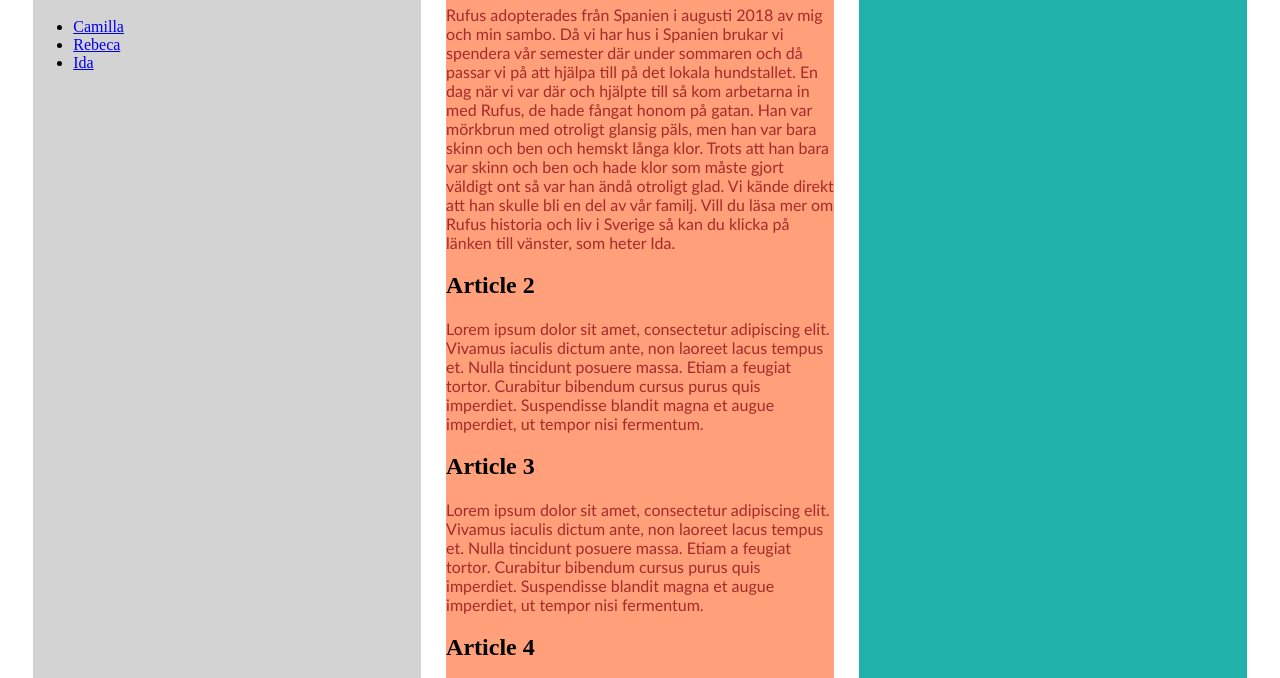
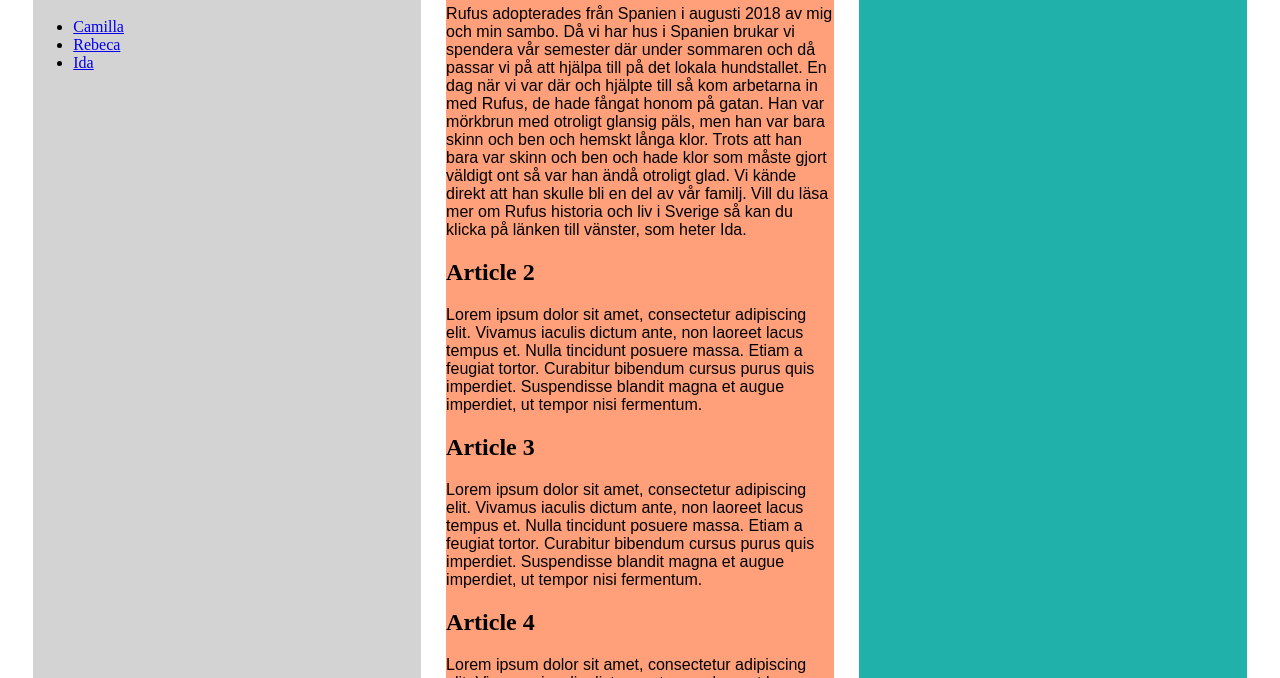
Before and after one commit to sundbaumrebeca/Grupparbete-Rebeca-Camilla-Ida, a plain HTML site: page index.html in a window 1280 px wide. Shown: the part 87-765 px from the top of the page. Drawn offline with Linux system fonts and the light colour scheme.

Commit message:
color for p

```diff
--- a/css/css.css
+++ b/css/css.css
@@ -37,6 +37,6 @@
 }
 
 p {
-    font-family: 'Trebuchet MS', 'Lucida Sans Unicode', 'Lucida Grande', 'Lucida Sans', Arial, sans-serif;
-    color: brown;
+    font-family: 'Quicksand', sans-serif;
+    color: black;
 }
```
